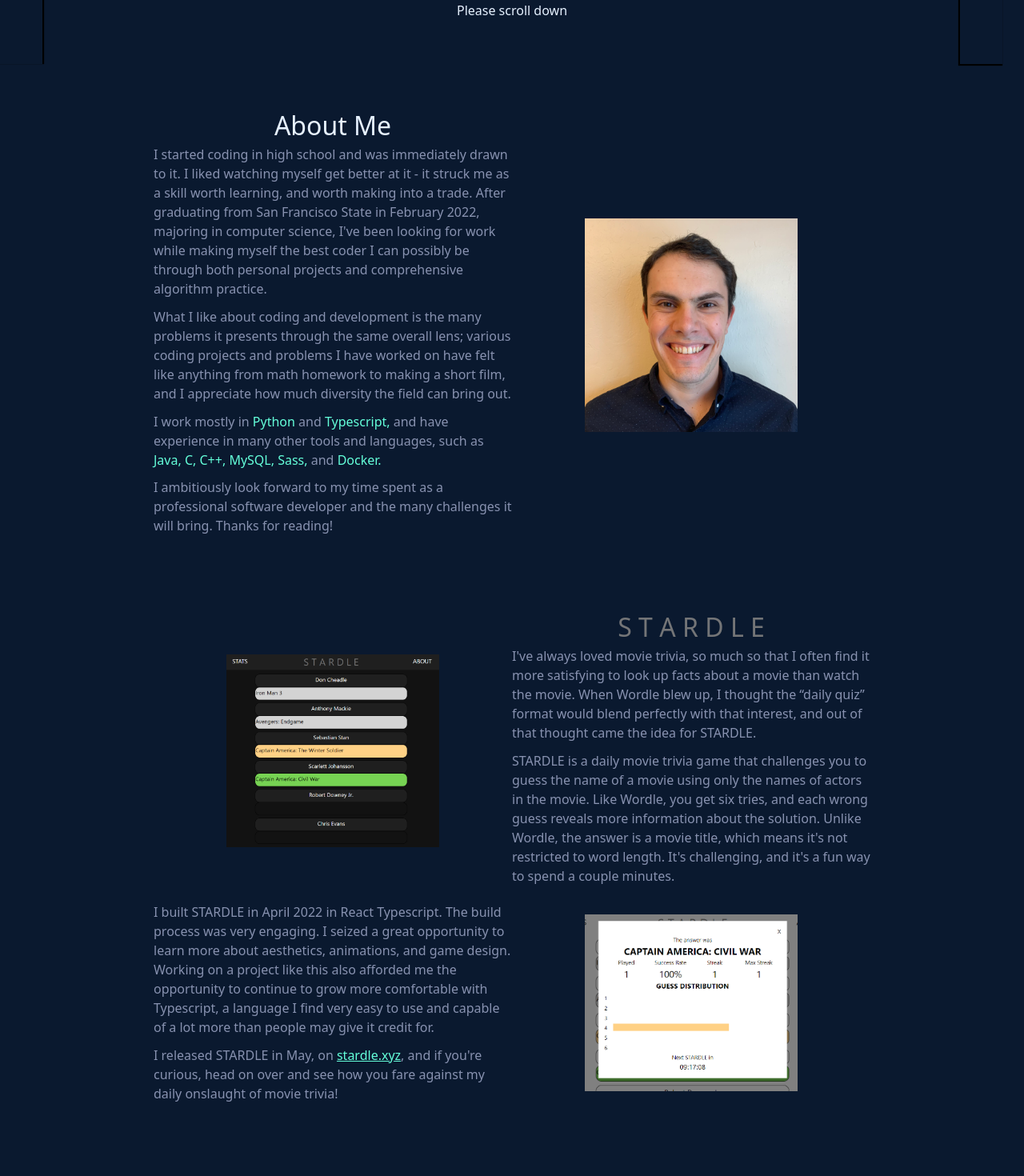
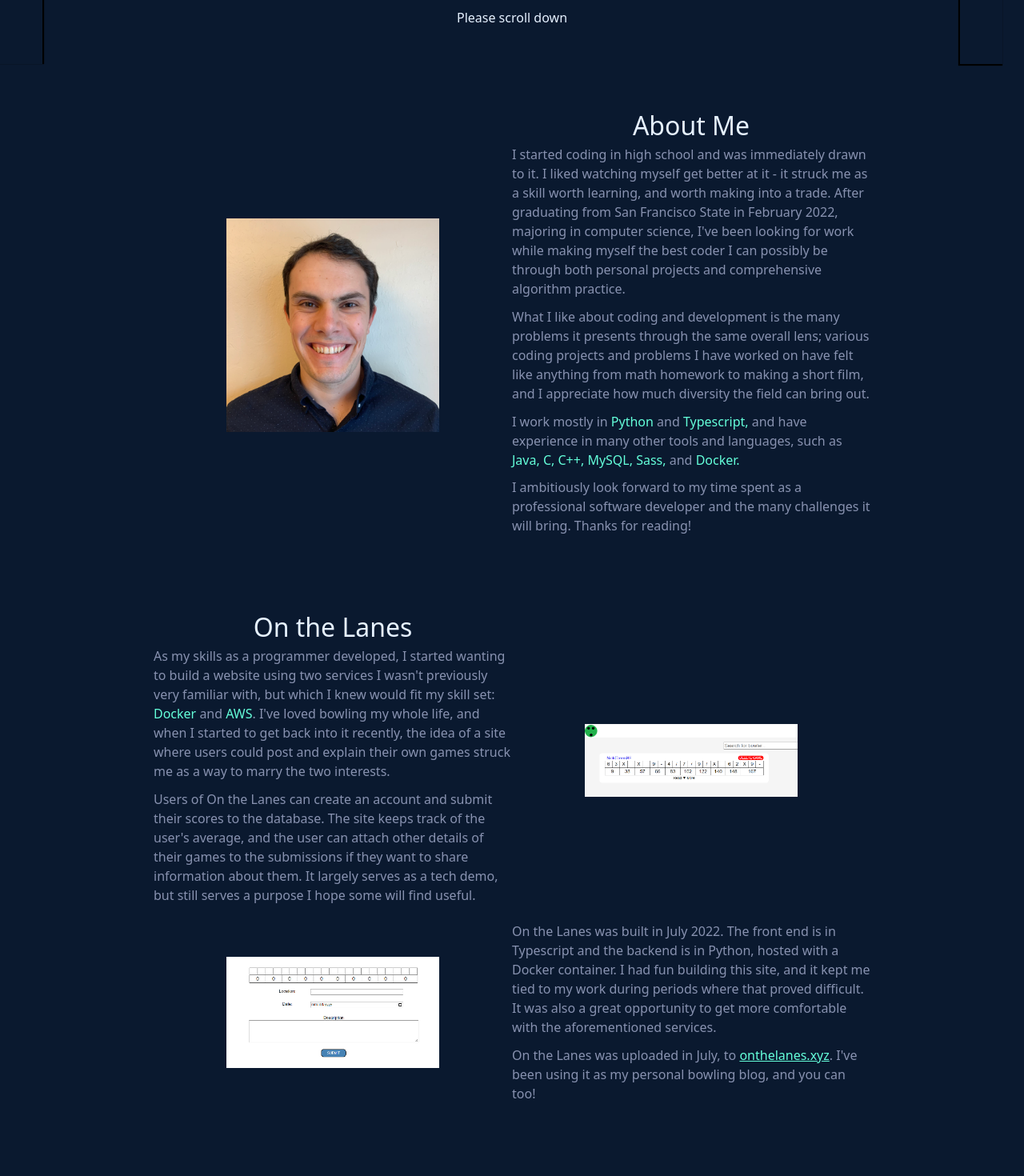
Before and after one commit to NickGreenSF/nickgreensfhome, a React (Create React App) app: page / in a window 1280 px wide. Shown: the part 720-2190 px from the top of the page at 80% size. Built offline with nearby package versions, Linux system fonts and the light colour scheme; what react-animations would draw is missing.

Commit message:
on the lanes!

```diff
--- a/src/App.tsx
+++ b/src/App.tsx
@@ -13,6 +13,8 @@ import rlbanner from './images/banner-1.png';
 import rluse from './images/app1-1.png';
 import ilts from './images/banner-0.png';
 import sep from './images/sep.png';
+import otl1 from './images/otl-1.png';
+import otl2 from './images/otl-2.png';
 import ReactGA from "react-ga4";
 
 ReactGA.initialize("G-4QW3CYMCXW");
@@ -333,6 +335,7 @@ export default function App() {
   const [screen2Disp, setScreen2Disp] : [boolean, Dispatch<SetStateAction<boolean>>] = useState(initBool);
   const [screen3Disp, setScreen3Disp] : [boolean, Dispatch<SetStateAction<boolean>>] = useState(initBool);
   const [screen4Disp, setScreen4Disp] : [boolean, Dispatch<SetStateAction<boolean>>] = useState(initBool);
+  const [screen5Disp, setScreen5Disp] : [boolean, Dispatch<SetStateAction<boolean>>] = useState(initBool);
 
   // what we do on launch
   useEffect(() => {
@@ -358,6 +361,9 @@ export default function App() {
           if (entry.target.id === 'hiddenscreen4' && screen4Disp === false) {
             setScreen4Disp(true);
           }
+          if (entry.target.id === 'hiddenscreen5' && screen5Disp === false) {
+            setScreen5Disp(true);
+          }
         }
       });
     };
@@ -379,6 +385,10 @@ export default function App() {
     if (screen4 !== null) {
       io.observe(screen4);
     }
+    const screen5: Element | null = document.querySelector('#hiddenscreen5');
+    if (screen5 !== null) {
+      io.observe(screen5);
+    }
     // waiting to display name and navbars until the Hello there animation has finished
     setTimeout(() => {
       setMyNameDisp(true);
@@ -386,17 +396,17 @@ export default function App() {
     setTimeout(() => {
       setNavbarDisp(true);
     }, 4000);
-  }, [screen1Disp, screen2Disp, screen3Disp, screen4Disp]);
+  }, [screen1Disp, screen2Disp, screen3Disp, screen4Disp, screen5Disp]);
 
   return (
     <TopLevel>
       <NavbarSpacer style={navbarDisp ? { display: 'none' } : {}} />
       <Navbar style={navbarDisp ? {} : { display: 'none' }}>
         <NavbarText style={{ left: width * 0.05 }}>NICKGREENSF</NavbarText>
-        <NavbarLink style={{ left: width * 0.55 }} href="#about">
-          ABOUT
+        <NavbarLink style={{ left: width * 0.55 }} href="#onthelanes">
+          ON THE LANES
         </NavbarLink>
-        <NavbarLink style={{ left: width * 0.65 }} href="#stardle">
+        <NavbarLink style={{ left: width * 0.67 }} href="#stardle">
           STARDLE
         </NavbarLink>
         <NavbarLink style={{ left: width * 0.75 }} href="#rtl">
@@ -482,7 +492,7 @@ export default function App() {
               <Green>Docker.</Green>
             </DescText>
             <DescText>
-              <a id="stardle" />I ambitiously look forward to my time spent as a
+              I ambitiously look forward to my time spent as a
               professional software developer and the many challenges it will
               bring. Thanks for reading!
             </DescText>
@@ -494,6 +504,9 @@ export default function App() {
       </Screen>
       <AniScreen style={screen1Disp ? {} : { display: 'none' }}>
         <AdaptedGrid>
+          <ImageHolder>
+            <RestrictedImage src={me} />
+          </ImageHolder>
           <div>
             <Title>About Me</Title>
             <DescText>
@@ -519,15 +532,82 @@ export default function App() {
               <Green>C++,</Green> <Green>MySQL,</Green> <Green>Sass,</Green> and{' '}
               <Green>Docker.</Green>
             </DescText>
-            <DescText>
-              <a id="stardle" />I ambitiously look forward to my time spent as a
+            <a id="onthelanes" />
+            <DescText>I ambitiously look forward to my time spent as a
               professional software developer and the many challenges it will
               bring. Thanks for reading!
             </DescText>
           </div>
+        </AdaptedGrid>
+      </AniScreen>
+      <Screen
+        id="hiddenscreen5"
+        style={screen5Disp ? { display: 'none' } : { visibility: 'hidden' }}
+      >
+        <AdaptedGrid>
+          <div>
+            <Title>
+              On the Lanes
+            </Title>
+            <DescText>
+              As my skills as a programmer developed, I started wanting to build a website using two services I wasn't previously very familiar with, but which I knew would fit my skill set: Docker and AWS. I've loved bowling my whole life, and when I started to get back into it recently, the idea of a site where users could post and explain their own games struck me as a way to marry the two interests.
+            </DescText>
+            <DescText>
+              Users of On the Lanes can create an account and submit their scores to the database. The site keeps track of the user's average, and the user can attach other details of their games to the submissions if they want to share information about them. It largely serves as a tech demo, but still serves a purpose I hope some will find useful.
+            </DescText>
+          </div>
           <ImageHolder>
-            <RestrictedImage src={me} />
+            <RestrictedImage src={otl1} />
           </ImageHolder>
+          <ImageHolder>
+            <RestrictedImage src={otl2} />
+          </ImageHolder>
+          <div style={{ marginTop: height / 75 }}>
+            <DescText>
+              On the Lanes was built in July 2022. The front end is in Typescript and the backend is in Python, hosted with a Docker container. I had fun building this site, and it kept me tied to my work during periods where that proved difficult. It was also a great opportunity to get more comfortable with the aforementioned services.
+            </DescText>
+            <DescText>
+              On the Lanes was uploaded in July, to{' '}
+              <SiteLink href="http://onthelanes.xyz" target="_blank">
+                onthelanes.xyz
+              </SiteLink>
+              . I've been using it as my personal bowling blog, and you can too!
+            </DescText>
+          </div>
+        </AdaptedGrid>
+      </Screen>
+      <AniScreen style={screen5Disp ? {} : { display: 'none' }}>
+      <AdaptedGrid>
+          <div>
+            <Title>
+              On the Lanes
+            </Title>
+            <DescText>
+              As my skills as a programmer developed, I started wanting to build a website using two services I wasn't previously very familiar with, but which I knew would fit my skill set: <Green>Docker</Green> and <Green>AWS</Green>. I've loved bowling my whole life, and when I started to get back into it recently, the idea of a site where users could post and explain their own games struck me as a way to marry the two interests.
+            </DescText>
+            <DescText>
+              Users of On the Lanes can create an account and submit their scores to the database. The site keeps track of the user's average, and the user can attach other details of their games to the submissions if they want to share information about them. It largely serves as a tech demo, but still serves a purpose I hope some will find useful.
+            </DescText>
+          </div>
+          <ImageHolder>
+            <RestrictedImage src={otl1} />
+          </ImageHolder>
+          <ImageHolder>
+            <RestrictedImage src={otl2} />
+          </ImageHolder>
+          <div style={{ marginTop: height / 75 }}>
+            <DescText>
+              On the Lanes was built in July 2022. The front end is in Typescript and the backend is in Python, hosted with a Docker container. I had fun building this site, and it kept me tied to my work during periods where that proved difficult. It was also a great opportunity to get more comfortable with the aforementioned services.
+            </DescText>
+            <DescText>
+              On the Lanes was uploaded in July, to{' '}
+              <SiteLink href="http://onthelanes.xyz" target="_blank">
+                onthelanes.xyz
+              </SiteLink>
+              . I've been using it as my personal bowling blog, and you can too!
+            </DescText>
+          </div>
+          <a id="stardle" />
         </AdaptedGrid>
       </AniScreen>
       <Screen
@@ -580,7 +660,6 @@ export default function App() {
           <ImageHolder>
             <RestrictedImage src={stardle2} />
           </ImageHolder>
-          <a id="rtl" />
         </AdaptedGrid>
       </Screen>
       <AniScreen style={screen2Disp ? {} : { display: 'none' }}>
@@ -683,7 +762,6 @@ export default function App() {
               </SiteLink>
               .
             </DescText>
-            <a id="projects" />
           </div>
         </AdaptedGrid>
       </Screen>
```
Also changed, not shown: src/images/otl-1.png (added), src/images/otl-2.png (added).
